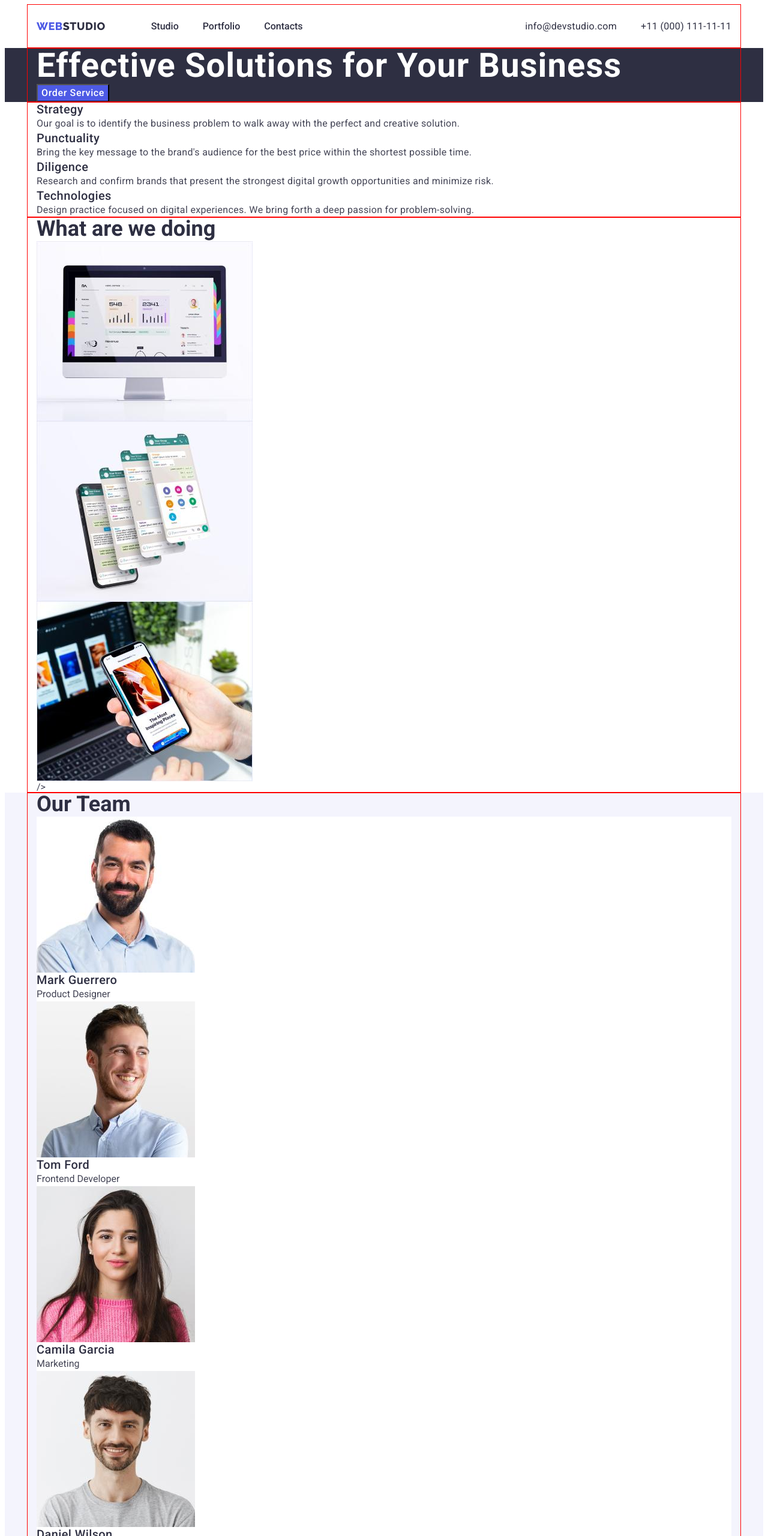
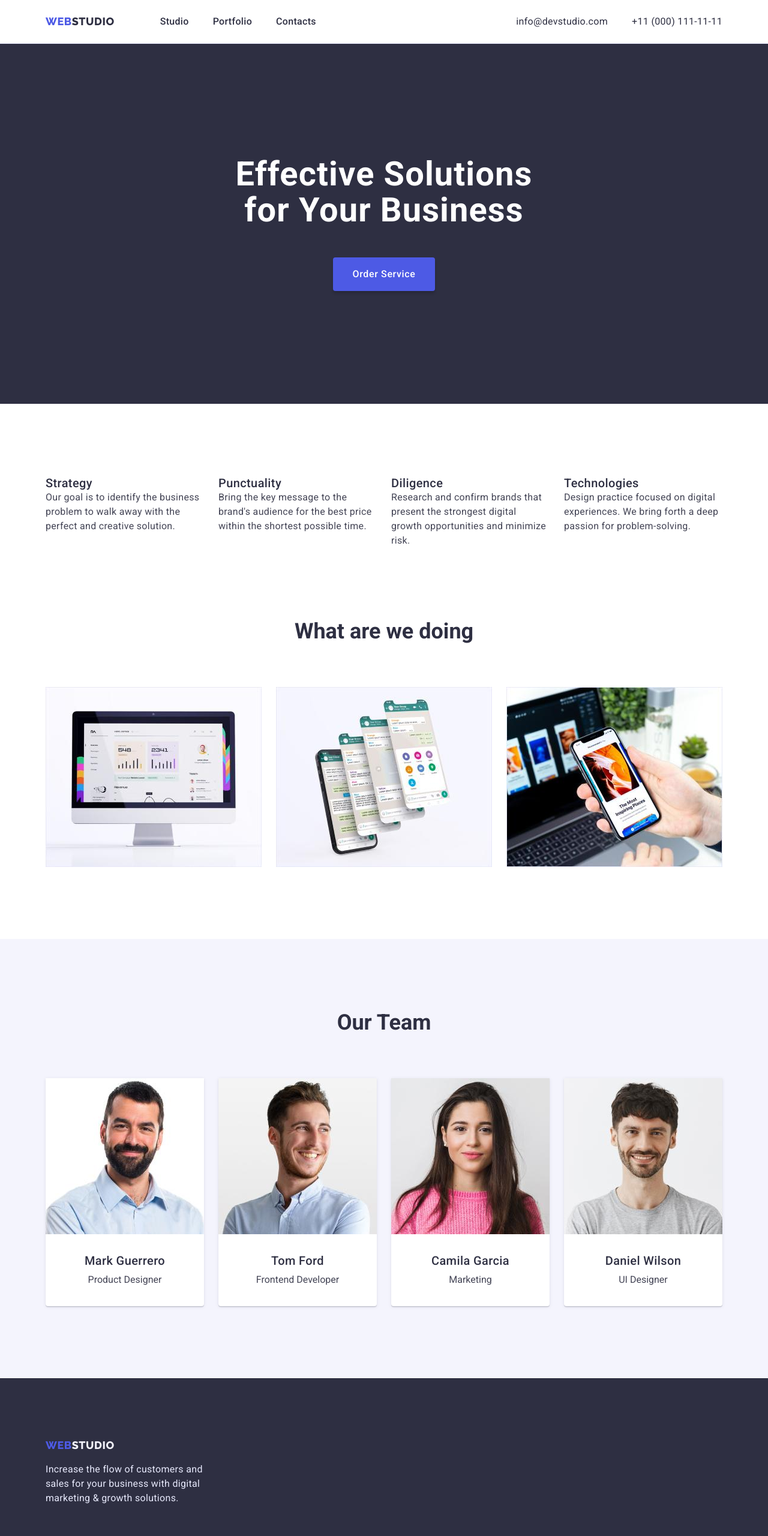
Before and after one commit to Slava-Melnychuk/goit-markup-hw-03, a plain HTML site: page index.html in a window 1280 px wide. Shown: the top 2560 px of the page at 60% size. Drawn offline with Linux system fonts and the light colour scheme.

Commit message:
Fin portfolio

```diff
--- a/css/styles.css
+++ b/css/styles.css
@@ -10,6 +10,16 @@
 	--modal-overlay-color: #2e2f42;
 	--hero-background-color: #2e2f42;
 }
+
+html {
+	box-sizing: border-box;
+}
+*,
+*::before,
+*::after {
+	box-sizing: inherit;
+}
+
 p,
 h1,
 h2,
@@ -33,8 +43,13 @@ img {
 	width: 1158px;
 	padding-left: 15px;
 	padding-right: 15px;
-	outline: 1px solid red;
+	/*outline: 1px solid red;*/
 	margin: 0 auto;
+}
+
+.section{
+	padding-top: 120px;
+	padding-bottom: 120px;
 }
 
 .visually-hidden {
@@ -76,9 +91,14 @@ body {
 	background-color: #ffffff;
 	font-family: "Roboto", sans-serif;
 	color: var(--text-color);
+	margin: 0;
 }
 
 /* ----------HEADER-------- */
+.header{
+	border-bottom: 1px solid #E7E9FC;
+}
+
 .header-nav-logo,
 .header-nav-logo-span {
 	text-decoration: none;
@@ -126,6 +146,7 @@ body {
 	font-weight: 500;
 	font-size: 16px;
 	line-height: 1.5;
+	letter-spacing: 0.02em;
 	display: flex;
 	margin-left: 76px;
 	gap: 40px;
@@ -153,24 +174,37 @@ body {
 /* ----------MAIN-------- */
 
 .main {
+	padding-top: 188px;
+	padding-bottom: 188px;
 	background-color: var(--dark-color);
 	color: #ffffff;
 }
 
-.main-container{
-	display: flex;
+.main{
+	text-align: center;
 }
 
 .main-title {
+	width: 496px;
+	margin: 0 auto 48px;
+
 	font-weight: 700;
 	font-size: 56px;
 	line-height: 1.07;
 	color: #ffffff;
 	letter-spacing: 0.02em;
 	display: block;
+	text-align: center;
+
+;
 }
 
 .main-btn {
+	display: inline-block;
+	min-width: 169px;
+	min-height: 56px;
+	padding: 16px 32px;
+
 	color: #ffffff;
 	background-color: var(--primary-brand-color);
 	font-family: "Roboto", sans-serif;
@@ -178,6 +212,11 @@ body {
 	font-size: 16px;
 	line-height: 1.5;
 	letter-spacing: 0.04em;
+
+	cursor: pointer;
+	border: 0;
+	box-shadow: 0 4px 4px rgba(0, 0, 0, 0.15);
+	border-radius: 4px;
 }
 
 .btn:hover,
@@ -185,6 +224,15 @@ body {
 	background-color: var(--pressed-state-color);
 }
 /* ----------OUR ADVANTAGES-------- */
+
+.features{
+	display: flex;
+	gap: 24px;
+}
+
+.feature-item{
+	width: calc((100% - 72px) / 4);
+}
 
 .feature-item-title {
 	color: var(--dark-color);
@@ -204,22 +252,62 @@ body {
 	display: flex;
 }
 
+/* ----------What are we doing-------- */
+
+.example-container{
+	padding-top: 0;
+}
+
+.example-title{
+	text-align: center;
+	margin-bottom: 72px;
+}
+
+.example-list{
+	display: flex;
+	gap: 24px;
+}
+
+.example-item{
+	width: calc((100% - 48px) / 3);
+}
+
 /* ----------OUR TEAM-------- */
 .team {
 	background-color: var(--light-color);
 }
+
+.team-title{
+	text-align: center;
+	margin-bottom: 72px;
+}
+
+.team-list{
+	display: flex;
+	gap: 24px;
+}
+
 .team-card {
 	background-color: #ffffff;
+	width: calc((100% - 72px) / 4);
+	padding-bottom: 32px;
+	box-shadow: 0 1px 6px rgba(46, 47, 66, 0.08), 0 1px 1px rgba(46, 47, 66, 0.16), 0 2px 1px rgba(46, 47, 66, 0.08);
+	border-radius: 0 0 4px 4px;
 }
+
 .team-mmbr-name {
 	color: var(--dark-color);
 	font-weight: 500;
 	font-size: 20px;
 	line-height: 1.2;
 	letter-spacing: 0.02em;
+	text-align: center;
+	padding-top: 32px;
 }
 .team-mmbr-psn {
 	line-height: 1.5;
+	text-align: center;
+	padding-top: 8px;
 }
 
 /* ----------FOOTER-------- */
@@ -229,6 +317,14 @@ body {
 	color: var(--accent-color);
 	line-height: 1.2;
 	letter-spacing: 0.02em;
+}
+.footer-container{
+	padding-top: 100px;
+	padding-bottom: 100px;
+}
+
+.footer-nav-logo{
+	margin-bottom: 16px;
 }
 
 .footer-nav-logo,
@@ -240,7 +336,7 @@ body {
 	line-height: 1.33;
 	letter-spacing: 0.03em;
 	text-transform: uppercase;
-	display: flex;
+	display: inline-block;
 }
 
 .footer-nav-logo {
@@ -250,18 +346,46 @@ body {
 	color: var(--primary-brand-color);
 }
 
+.footer-text{
+	width: 264px;
+	line-height: 1.5;
+	letter-spacing: 0.02em;
+
+}
+
 /* ----------PORTFOLIO-------- */
 .main-portfolio {
 	background-color: #ffffff;
 }
 
+.portfolio-container{
+	padding-top: 96px;
+	padding-bottom: 120px;
+}
+
+.filter{
+	display: flex;
+	gap: 24px;
+	justify-content: center;
+	margin-bottom: 72px;
+}
+
 .filter-btn {
+	display: inline-block;
+	padding: 12px 24px;
+	align-items: center;
+	text-align: center;
+
 	font-family: "Roboto", sans-serif;
 	color: var(--primary-brand-color);
 	background-color: var(--light-color);
 	font-weight: 500;
 	font-size: 16px;
 	line-height: 1.5;
+	letter-spacing: 0.04em;
+	border: 1px solid var(--accent-color);
+	border-radius: 4px;
+
 }
 
 .filter-btn:hover,
@@ -270,8 +394,20 @@ body {
 	background-color: var(--pressed-state-color);
 }
 
+.gallery-list{
+	display: flex;
+	flex-wrap: wrap;
+	column-gap: 24px;
+	row-gap: 48px;
+}
+
 .card {
 	text-decoration: none;
+	width: calc((100% - 48px) / 3);
+}
+
+.card-list{
+	border: 1px solid #E7E9FC;
 }
 
 .card-name {
@@ -280,7 +416,14 @@ body {
 	font-size: 20px;
 	line-height: 1.2;
 	letter-spacing: 0.02em;
+	display: block;
+	padding-top: 32px;
+	padding-left: 16px;
 }
 .card-type {
 	line-height: 1.5;
+	display: block;
+	padding-top: 8px;
+	padding-left: 16px;
+	padding-bottom: 32px;
 }
--- a/index.html
+++ b/index.html
@@ -54,7 +54,7 @@
 				</section>
 		<!-- Our advantages -->
 			<section>
-				<div class="container feature-container">
+				<div class="container feature-container section">
 					<h2 class="visually-hidden">Our advantages</h2>
 					<ul class="features list">
 						<li class="feature-item">
@@ -91,22 +91,22 @@
 
 			<!-- What are we doing -->
 			<section>
-				<div class="container example-container">
-					<h2 class="title">What are we doing</h2>
-					<ul class="list">
-						<li>
+				<div class="container example-container section">
+					<h2 class="title example-title">What are we doing</h2>
+					<ul class="list example-list">
+						<li class="example-item">
 							<img src="./images/mac-pc.jpg" alt="i-mac" width="360" />
 						</li>
-						<li>
+						<li class="example-item">
 							<img src="./images/phone.jpg" alt="phone" width="360" />
 						</li>
-						<li>
+						<li class="example-item">
 							<img
 									src="./images/phone-on-mac.jpg"
 									alt="phone on mac"
 									width="360"
 							/>
-							/>
+
 						</li>
 					</ul>
 				</div>
@@ -114,9 +114,9 @@
 
 			<!-- Our Team -->
 			<section class="team">
-				<div class="container team-container">
-					<h2 class="title">Our Team</h2>
-					<ul class="list">
+				<div class="container team-container section">
+					<h2 class="title team-title">Our Team</h2>
+					<ul class="list team-list">
 						<li class="team-card">
 							<img
 									src="./images/Mark-Guerrero.jpg"
@@ -158,10 +158,9 @@
 		<footer class="footer">
 			<div class="container footer-container">
 				<a class="footer-nav-logo link" href="./index.html">
-					<span class="footer-nav-logo-span footer-nav-logo">Web</span>
-					Studio
+					<span class="footer-nav-logo-span ">Web</span>Studio
 				</a>
-				<p>
+				<p class="footer-text">
 					Increase the flow of customers and sales for your business with digital
 					marketing & growth solutions.
 				</p>
```
Also changed, not shown: portfolio.html (+21 -18 lines).
